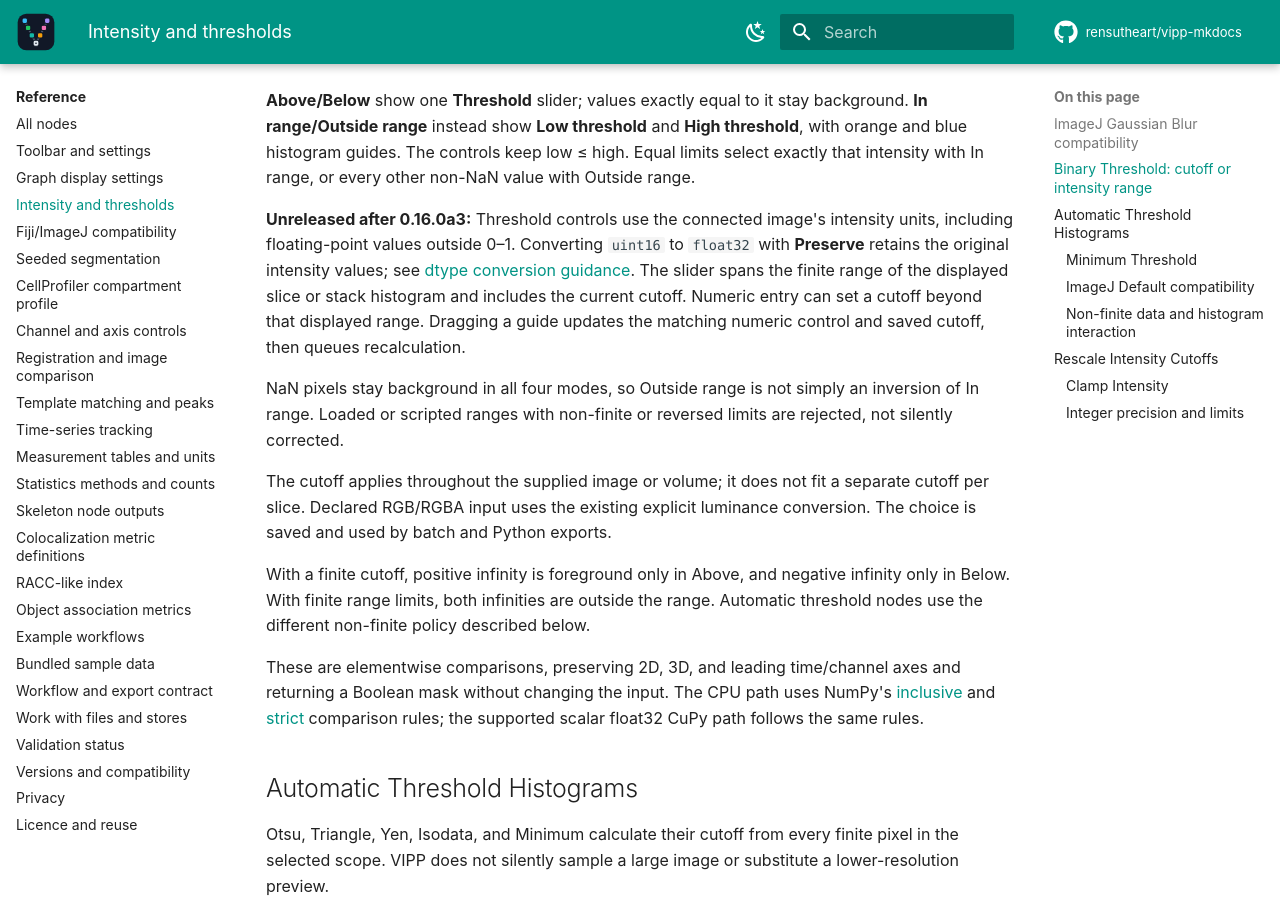
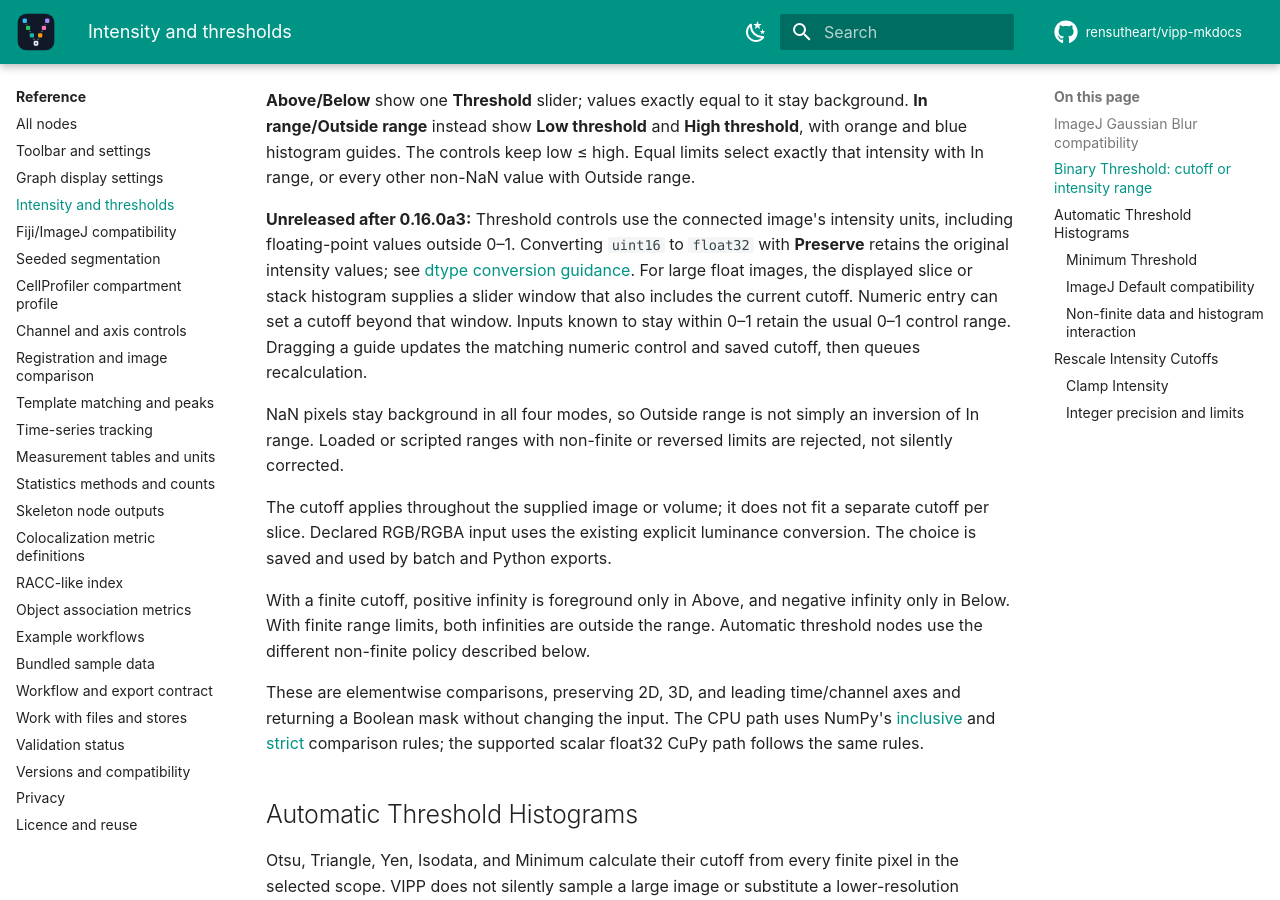
Before and after one commit to rensutheart/vipp-mkdocs, an MkDocs documentation site: the page built from docs/reference/intensity-thresholds.md, in a window 1280 px wide and 900 px high, scrolled down 1158 px. Built offline with MkDocs 1.6.1 and Material for MkDocs 9.7.7, drawn with Linux system fonts in a browser that asks for light colours; plug-ins that fetch from the network failed and are left out; comment, search, counter and statistics services are not loaded; the version menu is left out.

Commit message:
docs: qualify float threshold slider window

```diff
--- a/docs/reference/intensity-thresholds.md
+++ b/docs/reference/intensity-thresholds.md
@@ -46,9 +46,10 @@ other non-NaN value with Outside range.
 intensity units, including floating-point values outside 0–1. Converting
 `uint16` to `float32` with **Preserve** retains the original intensity values;
 see [dtype conversion guidance](../how-to/choose-compute.md#use-a-dtype-repair-only-after-reviewing-it).
-The slider spans the finite range of the displayed slice or stack histogram
-and includes the current cutoff. Numeric entry can set a cutoff beyond that
-displayed range. Dragging a guide updates the matching numeric control and
+For large float images, the displayed slice or stack histogram supplies a
+slider window that also includes the current cutoff. Numeric entry can set a
+cutoff beyond that window. Inputs known to stay within 0–1 retain the usual
+0–1 control range. Dragging a guide updates the matching numeric control and
 saved cutoff, then queues recalculation.
 
 NaN pixels stay background in all four modes, so Outside range is not simply
```
